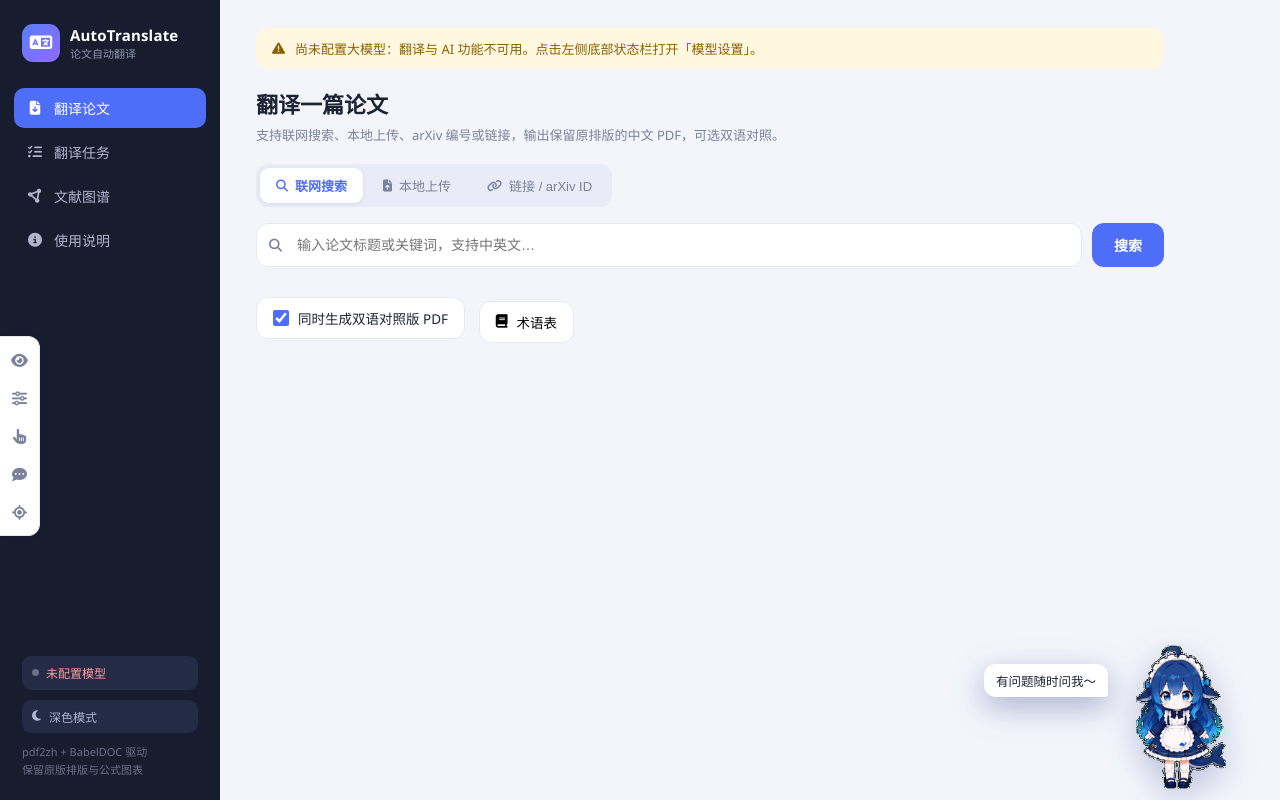
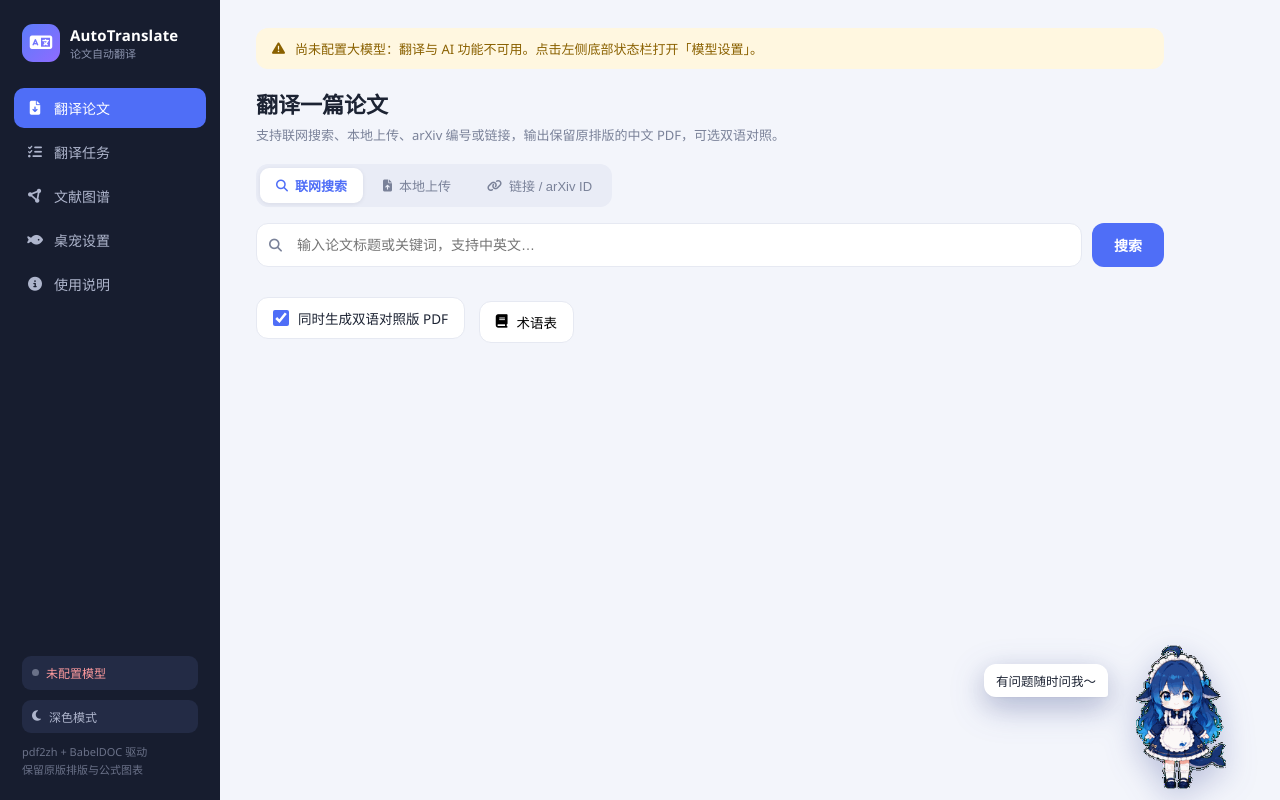
Before and after one commit to ka1saaa/PaperAssistant, a FastAPI app: page / in a window 1280 px wide. Run offline with FastAPI, Linux system fonts and the light colour scheme; data that the repository does not hold is empty; some libraries are stand-ins or nearby versions.

Commit message:
refactor: 桌宠设置移入左侧功能栏（独立视图页），移除浮动卡片

```diff
--- a/app/static/app.js
+++ b/app/static/app.js
@@ -1153,6 +1153,12 @@ const KIND_META = {
   ref:    { label: "中心引用的", grad: "gPurple", color: "#8f6bff", r: 17 },
   cite:   { label: "引用中心的", grad: "gGreen", color: "#18a058", r: 17 },
 };
+
+// 进入桌宠设置视图时同步表单
+document.addEventListener("click", (e) => {
+  const btn = e.target.closest?.(".nav-item[data-view='pet']");
+  if (btn) setTimeout(syncPetSettingsUI, 50);
+});
 
 function switchToGraphView() {
   $$(".nav-item").forEach((b) => b.classList.toggle("active", b.dataset.view === "graph"));
@@ -1664,10 +1670,7 @@ setTimeout(() => $("#pet-bubble").classList.add("show"), 2500);
 setTimeout(() => $("#pet-bubble").classList.remove("show"), 11000);
 
 
-/* ================= 小鱼桌宠导航栏与设置 ================= */
-const petDock = $("#pet-dock");
-const petSettings = $("#pet-settings");
-
+/* ================= 桌宠设置视图 ================= */
 function syncPetSettingsUI() {
   if (!window.petAPI) return;
   const c = window.petAPI.cfg;
@@ -1677,32 +1680,11 @@ function syncPetSettingsUI() {
   $("#pv-opacity").textContent = Math.round(c.opacity * 100) + "%";
   $("#pc-quiet").checked = !!c.quiet;
   $("#pc-calm").checked = !!c.calm;
-}
-
-$("#pd-settings").addEventListener("click", () => {
-  syncPetSettingsUI();
-  petSettings.classList.toggle("hidden");
-  const cur = window.petAPI?.state;
-  petSettings.querySelectorAll(".ps-states button").forEach((x) =>
+  // 状态按钮高亮跟随当前动画状态
+  const cur = window.petAPI.state;
+  document.querySelectorAll(".ps-states button").forEach((x) =>
     x.classList.toggle("on", x.dataset.state === cur));
-});
-$("#pd-poke").addEventListener("click", () => {
-  if (window.petAPI) window.petAPI._interact();
-});
-$("#pd-chat").addEventListener("click", () => {
-  aiChat.classList.toggle("hidden");
-  if (!aiChat.classList.contains("hidden")) aiInput.focus();
-});
-$("#pd-resetpos").addEventListener("click", () => {
-  window.petAPI?.resetPos();
-  toast("小鱼已回到默认位置", "ok");
-});
-$("#pd-visibility").addEventListener("click", () => {
-  if (!window.petAPI) return;
-  const hidden = document.getElementById("ai-pet").style.display === "none";
-  if (hidden) { window.petAPI.show(); toast("小鱼回来啦～", "ok"); }
-  else { window.petAPI.hide(); toast("小鱼已隐藏（点左侧 👁 再叫回来）", "info"); }
-});
+}
 
 $("#pc-scale").addEventListener("input", (e) => {
   const v = Number(e.target.value) / 100;
@@ -1718,11 +1700,21 @@ $("#pc-quiet").addEventListener("change", (e) =>
   window.petAPI?.applyConfig({ quiet: e.target.checked }));
 $("#pc-calm").addEventListener("change", (e) =>
   window.petAPI?.applyConfig({ calm: e.target.checked }));
-
-// 状态动画手动切换
-petSettings.querySelectorAll(".ps-states button").forEach((b) =>
-  b.addEventListener("click", () => {
-    window.petAPI?.setState(b.dataset.state, true);
-    petSettings.querySelectorAll(".ps-states button").forEach((x) =>
-      x.classList.toggle("on", x === b));
-  }));
+$("#pc-resetpos").addEventListener("click", () => {
+  window.petAPI?.resetPos();
+  toast("小鱼已回到默认位置", "ok");
+});
+$("#pc-hide").addEventListener("click", () => {
+  window.petAPI?.hide();
+  toast("小鱼已隐藏（在「翻译论文」右下角点 👁 唤回）", "info");
+});
+
+// 状态动画手动预览
+petViewStateBound = false;
+document.addEventListener("click", (e) => {
+  const b = e.target.closest?.(".ps-states button");
+  if (!b) return;
+  window.petAPI?.setState(b.dataset.state, true);
+  document.querySelectorAll(".ps-states button").forEach((x) =>
+    x.classList.toggle("on", x === b));
+});
--- a/app/static/style.css
+++ b/app/static/style.css
@@ -851,42 +851,14 @@ body {
 .ai-input-row textarea:focus { outline: none; border-color: var(--primary); }
 .ai-input-row .btn { padding: 9px 14px; }
 
-/* ===== 小鱼桌宠导航栏（左侧） ===== */
-#pet-dock {
-  position: fixed; left: 0; top: 42%; z-index: 245;
-  width: 40px; padding: 6px 4px;
-  background: var(--card); border: 1.5px solid var(--border);
-  border-left: none; border-radius: 0 12px 12px 0;
-  display: flex; flex-direction: column; gap: 4px;
-  box-shadow: 2px 0 10px rgba(23,29,47,.06);
-}
-#pet-dock button {
-  border: none; background: transparent; color: var(--muted);
-  height: 34px; border-radius: 8px; cursor: pointer; font-size: 15px;
-}
-#pet-dock button:hover { background: var(--primary-soft); color: var(--primary); }
-#pet-dock button.active { background: var(--primary-soft); color: var(--primary); }
-
-#pet-settings {
-  position: fixed; left: 48px; top: 42%; z-index: 245;
-  width: 240px; background: var(--card);
-  border: 1.5px solid var(--border); border-radius: 14px;
-  box-shadow: var(--shadow); padding: 14px 16px;
-}
-.ps-head { font-weight: 700; font-size: 13.5px; margin-bottom: 10px; }
-.ps-head i { color: var(--primary); margin-right: 5px; }
-#pet-settings label { display: block; font-size: 12px; color: var(--muted); margin: 9px 0 4px; }
-#pet-settings input[type="range"] { width: 100%; accent-color: var(--primary); }
-.ps-check { display: flex !important; align-items: center; gap: 7px; font-size: 13px !important; color: var(--text) !important; }
-.ps-check input { accent-color: var(--primary); }
-.ps-states { display: flex; flex-wrap: wrap; gap: 5px; }
+/* ===== 桌宠设置视图 ===== */
+.ps-check { display: flex !important; align-items: center; gap: 8px; font-size: 13.5px !important; color: var(--text) !important; margin: 10px 0 !important; }
+.ps-check input { width: 16px; height: 16px; accent-color: var(--primary); }
+.ps-states { display: flex; flex-wrap: wrap; gap: 6px; margin-top: 6px; }
 .ps-states button {
   border: 1.5px solid var(--border); background: var(--card); color: var(--text);
-  font-size: 12px; padding: 4px 10px; border-radius: 8px; cursor: pointer;
+  font-size: 12.5px; padding: 5px 12px; border-radius: 9px; cursor: pointer;
 }
 .ps-states button:hover { border-color: var(--primary); color: var(--primary); }
 .ps-states button.on { background: var(--primary); border-color: var(--primary); color: #fff; }
-.ps-foot { display: flex; justify-content: space-between; margin-top: 12px; }
-.linklike { border: none; background: transparent; color: var(--primary); cursor: pointer; font-size: 12.5px; padding: 2px 4px; }
-.linklike:hover { text-decoration: underline; }
-.linklike.danger { color: var(--err); }
+.pet-view-btns { display: flex; gap: 8px; margin-top: 12px; }
--- a/app/templates/index.html
+++ b/app/templates/index.html
@@ -6,7 +6,7 @@
 <title>AutoTranslate · 论文自动翻译</title>
 <link rel="preconnect" href="https://cdn.jsdelivr.net">
 <link rel="stylesheet" href="https://cdn.jsdelivr.net/npm/@fortawesome/fontawesome-free@6.5.2/css/all.min.css">
-<link rel="stylesheet" href="/static/style.css?v=41">
+<link rel="stylesheet" href="/static/style.css?v=45">
 </head>
 <body>
 <div class="layout">
@@ -30,6 +30,9 @@
       </button>
       <button class="nav-item" data-view="graph">
         <i class="fa-solid fa-circle-nodes"></i><span>文献图谱</span>
+      </button>
+      <button class="nav-item" data-view="pet">
+        <i class="fa-solid fa-fish"></i><span>桌宠设置</span>
       </button>
       <button class="nav-item" data-view="about">
         <i class="fa-solid fa-circle-info"></i><span>使用说明</span>
@@ -156,6 +159,40 @@
         <button data-act="reader"><i class="fa-solid fa-book-open"></i> 在阅读器中打开</button>
         <button data-act="ai"><i class="fa-solid fa-wand-magic-sparkles"></i> AI 分析</button>
       </div>
+      </div>
+    </section>
+
+    <!-- 视图：桌宠设置 -->
+    <section id="view-pet" class="view">
+      <h1 class="page-title">桌宠设置</h1>
+      <p class="page-desc">配置小鱼的外观与行为，修改即时生效并自动保存</p>
+      <div class="columns">
+        <div class="card">
+          <h2>外观</h2>
+          <label>大小 <span id="pv-scale">100%</span></label>
+          <input id="pc-scale" type="range" min="60" max="200" value="100">
+          <label style="margin-top:12px">不透明度 <span id="pv-opacity">100%</span></label>
+          <input id="pc-opacity" type="range" min="30" max="100" value="100">
+          <div class="pet-view-btns">
+            <button id="pc-resetpos" class="btn ghost small"><i class="fa-solid fa-location-crosshairs"></i> 回默认位置</button>
+            <button id="pc-hide" class="btn ghost small"><i class="fa-solid fa-eye-slash"></i> 隐藏小鱼</button>
+          </div>
+          <p class="muted small" style="margin-top:10px">隐藏后可在本页点「显示小鱼」唤回</p>
+        </div>
+        <div class="card">
+          <h2>行为</h2>
+          <label class="ps-check"><input id="pc-quiet" type="checkbox"> 安静模式（不冒台词）</label>
+          <label class="ps-check"><input id="pc-calm" type="checkbox"> 减少动态（关小剧场）</label>
+          <label style="margin-top:12px">状态动画（手动预览）</label>
+          <div class="ps-states">
+            <button data-state="idle" class="on">待机</button>
+            <button data-state="waving">挥手</button>
+            <button data-state="waiting">等待</button>
+            <button data-state="running">奔跑</button>
+            <button data-state="jumping">跳跃</button>
+          </div>
+          <p class="muted small" style="margin-top:10px">交互提示：左键点小鱼＝互动，右键点小鱼＝打开对话面板</p>
+        </div>
       </div>
     </section>
 
@@ -385,38 +422,7 @@
 </div>
 
 <!-- ===== AI 助手桌宠「小鱼」 ===== -->
-<!-- ===== 小鱼桌宠导航栏（左侧） ===== -->
-<div id="pet-dock">
-  <button id="pd-visibility" title="显示/隐藏小鱼"><i class="fa-solid fa-eye"></i></button>
-  <button id="pd-settings" title="桌宠设置"><i class="fa-solid fa-sliders"></i></button>
-  <button id="pd-poke" title="戳一戳（互动）"><i class="fa-solid fa-hand-pointer"></i></button>
-  <button id="pd-chat" title="打开对话"><i class="fa-solid fa-comment-dots"></i></button>
-  <button id="pd-resetpos" title="回到默认位置"><i class="fa-solid fa-location-crosshairs"></i></button>
-</div>
-
-<div id="pet-settings" class="hidden">
-  <div class="ps-head"><i class="fa-solid fa-sliders"></i> 小鱼设置</div>
-  <label>大小 <span id="pv-scale">100%</span></label>
-  <input id="pc-scale" type="range" min="60" max="200" value="100">
-  <label>不透明度 <span id="pv-opacity">100%</span></label>
-  <input id="pc-opacity" type="range" min="30" max="100" value="100">
-  <label class="ps-check"><input id="pc-quiet" type="checkbox"> 安静模式（不冒台词）</label>
-  <label class="ps-check"><input id="pc-calm" type="checkbox"> 减少动态（关小剧场）</label>
-  <label>状态动画</label>
-  <div class="ps-states">
-    <button data-state="idle" class="on">待机</button>
-    <button data-state="waving">挥手</button>
-    <button data-state="waiting">等待</button>
-    <button data-state="running">奔跑</button>
-    <button data-state="jumping">跳跃</button>
-  </div>
-  <div class="ps-foot">
-    <button id="pc-resetpos" class="linklike">回默认位置</button>
-    <button id="pc-hide" class="linklike danger">隐藏小鱼</button>
-  </div>
-</div>
-
-<div id="ai-pet" title="小鱼：可以拖我、点我～">
+<div id="ai-pet" title="小鱼：左键互动，右键打开对话">
   <span id="pet-bubble" class="pet-bubble">有问题随时问我～</span>
 </div>
 
@@ -441,6 +447,6 @@
 <script src="https://cdn.jsdelivr.net/npm/pdfjs-dist@3.11.174/build/pdf.min.js"></script>
 <script src="https://cdn.jsdelivr.net/npm/marked@12.0.2/marked.min.js"></script>
 <script src="/static/pet.js?v=2"></script>
-<script src="/static/app.js?v=40"></script>
+<script src="/static/app.js?v=45"></script>
 </body>
 </html>
```
